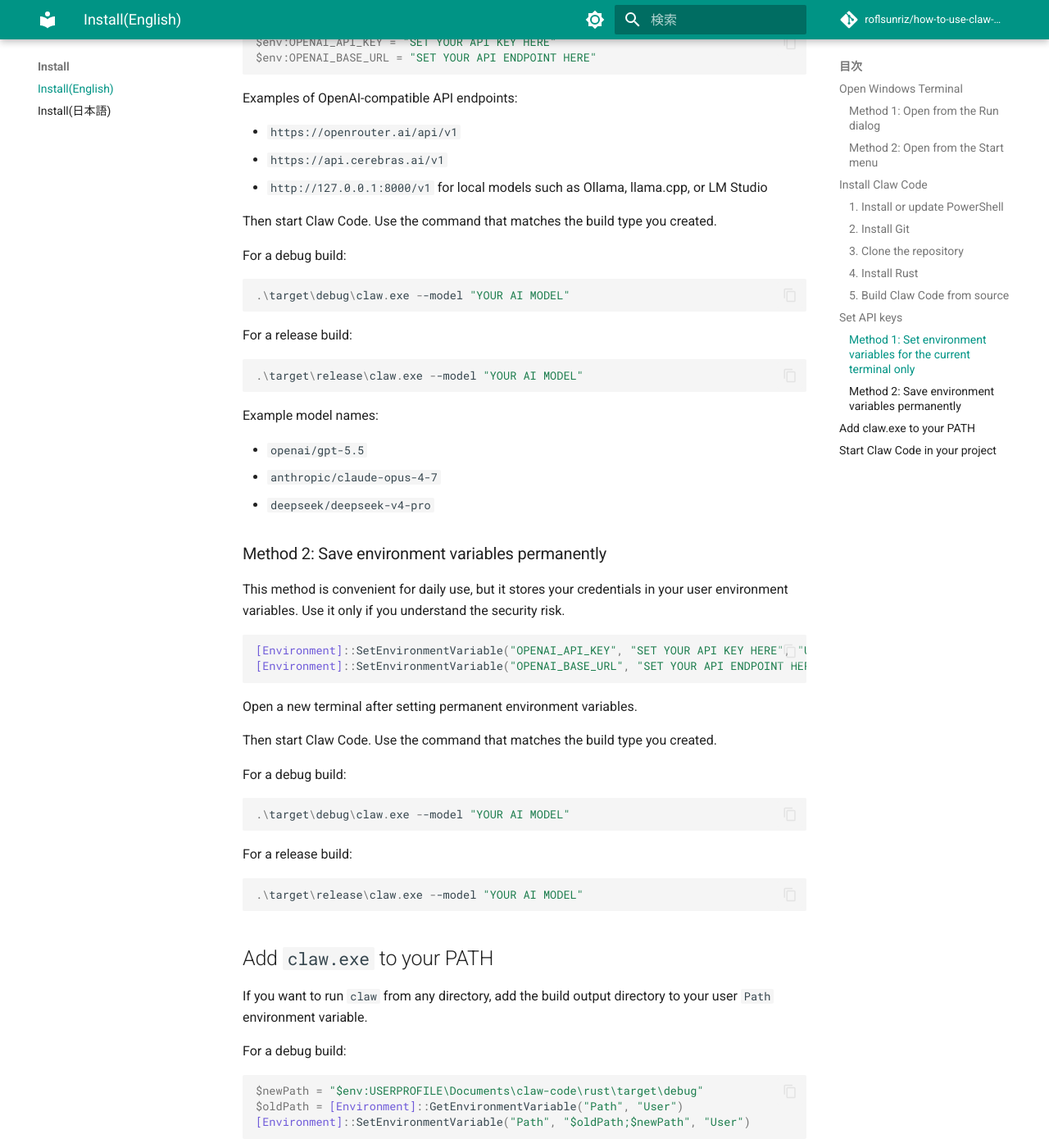
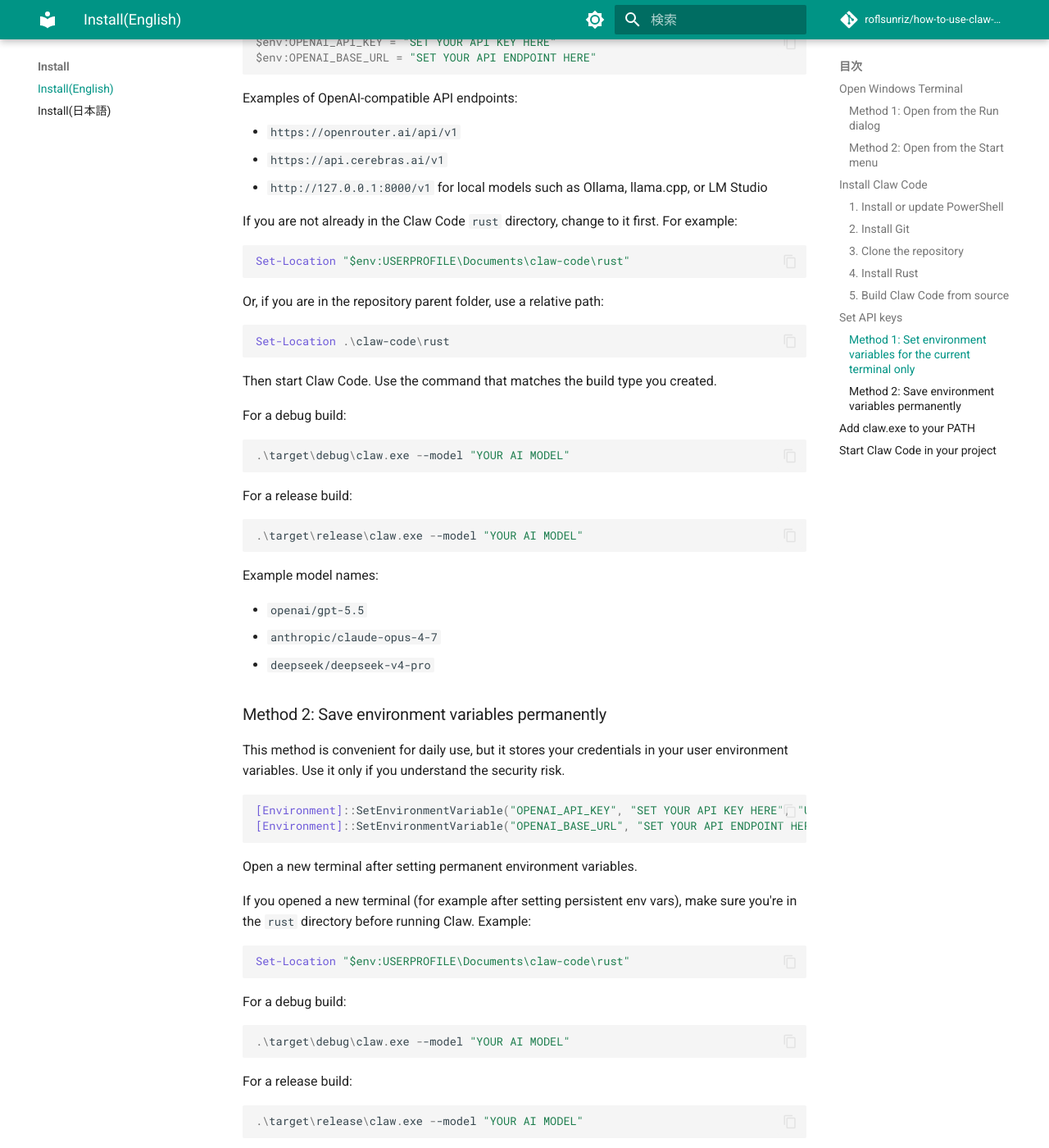
Before and after one commit to roflsunriz/how-to-use-claw-code, an MkDocs documentation site: the page built from docs/INSTALL-en-US-win.md, in a window 1280 px wide and 1400 px high, scrolled down 3182 px. Shown: the whole window at 82% size. Built offline with MkDocs 1.6.1 and Material for MkDocs 9.7.7, drawn with Linux system fonts in a browser that asks for light colours; comment, search, counter and statistics services are not loaded.

Commit message:
docs: Claw Codeの'rust'ディレクトリへの移動手順を追加

````diff
--- a/docs/INSTALL-en-US-win.md
+++ b/docs/INSTALL-en-US-win.md
@@ -169,6 +169,19 @@ Examples of OpenAI-compatible API endpoints:
 - `https://api.cerebras.ai/v1`
 - `http://127.0.0.1:8000/v1` for local models such as Ollama, llama.cpp, or LM Studio
 
+
+If you are not already in the Claw Code `rust` directory, change to it first. For example:
+
+```powershell
+Set-Location "$env:USERPROFILE\Documents\claw-code\rust"
+```
+
+Or, if you are in the repository parent folder, use a relative path:
+
+```powershell
+Set-Location .\claw-code\rust
+```
+
 Then start Claw Code. Use the command that matches the build type you created.
 
 For a debug build:
@@ -201,7 +214,12 @@ Use it only if you understand the security risk.
 
 Open a new terminal after setting permanent environment variables.
 
-Then start Claw Code. Use the command that matches the build type you created.
+
+If you opened a new terminal (for example after setting persistent env vars), make sure you're in the `rust` directory before running Claw. Example:
+
+```powershell
+Set-Location "$env:USERPROFILE\Documents\claw-code\rust"
+```
 
 For a debug build:
 
````
Also changed, not shown: docs/INSTALL-ja-JP-win.md (+19 -1 lines), docs/LOCAL-MODELS-en-US.md (+12 -0 lines), docs/LOCAL-MODELS-ja-JP.md (+12 -0 lines), docs/OPENROUTER-en-US.md (+12 -0 lines), docs/OPENROUTER-ja-JP.md (+12 -0 lines).
